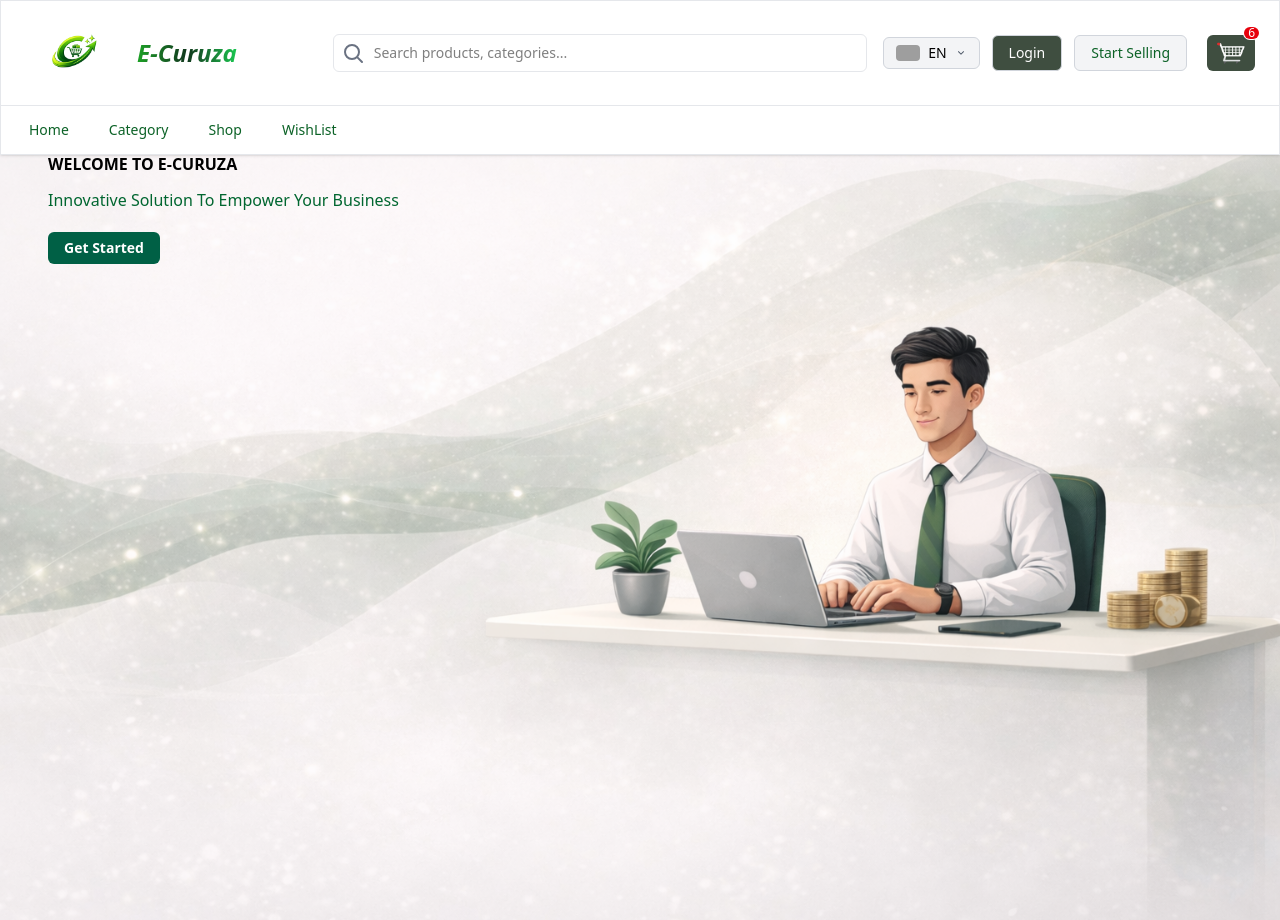
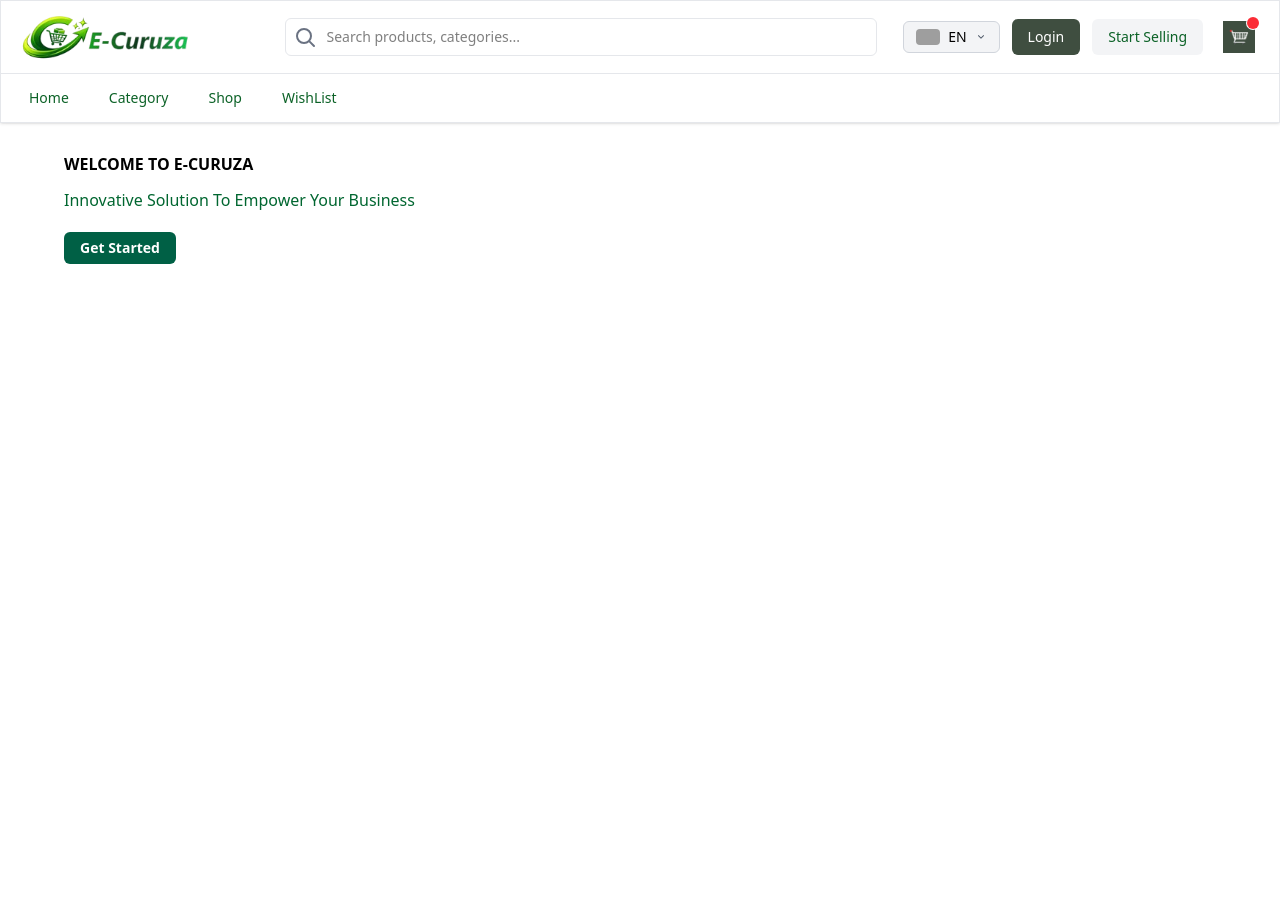
Before and after one commit to Danny670-ab/ecuruza-ui, a React (Vite) app: page / in a window 1280 px wide. Built offline with nearby package versions, Linux system fonts and the light colour scheme; grey boxes are pictures that could not be loaded.

Commit message:
logo image added

```diff
--- a/src/App.tsx
+++ b/src/App.tsx
@@ -4,6 +4,7 @@
 import ForgotPassword from './components/Authantications/ForgotPassword';
 import ResetPassword from './components/Authantications/ResetPassword';
 import Home from './pages/Home';
+import Shop from './pages/Shop';
 import VerifyCode from './components/Authantications/VerfyCode';
 import SignUp from './components/Authantications/SignUp';
 import SellerRegistration from './components/Authantications/SellerRegistration';
@@ -15,6 +16,7 @@
       <div className="pt-20">
         <Routes>
           <Route path="/" element={<Home />} />
+          <Route path="/shop" element={<Shop />} />
           <Route path="/login" element={<Login />} />
           <Route path="/forgot" element={<ForgotPassword />} />
           <Route path="/reset-password" element={<ResetPassword />} />
--- a/src/components/Hero.tsx
+++ b/src/components/Hero.tsx
@@ -1,10 +1,8 @@
-import curuza from '../assets/curuza.png'
 
 function Hero() {
   return (
     <div
-      className="min-h-screen mt-10 w-full bg-center bg-cover flex items-start justify-start"
-      style={{ backgroundImage: `url(${curuza})` }}
+      className="min-h-screen mt-10 ml-4 w-full bg-center bg-cover flex items-start justify-start"
     >
       <div className="max-w-6xl w-full pl-4 sm:pl-6 lg:pl-12 py-8 flex flex-col items-start text-left">
         <h1 className="text-black font-bold">
--- a/src/components/layout/Navbar.tsx
+++ b/src/components/layout/Navbar.tsx
@@ -1,7 +1,7 @@
 import React, { useEffect, useRef, useState } from 'react';
 import { Link, useLocation, useNavigate } from 'react-router-dom';
 import addcartImg from '../../assets/cart.png';
-import logoImg from '../../assets/logo.png';
+import log2Img from '../../assets/logo2.png';
 
 type NavItemKey = { href: string; key: string; special?: boolean };
 
@@ -54,7 +54,7 @@
 
 const Navbar: React.FC = () => {
   const [open, setOpen] = useState(false); // mobile menu
-  const [mobileSearchOpen, setMobileSearchOpen] = useState(false); // mobile search-only panel
+  const [mobileSearchOpen, setMobileSearchOpen] = useState(false); // mobile search panel
   const location = useLocation();
   const navigate = useNavigate();
 
@@ -63,29 +63,22 @@
     return (localStorage.getItem('ecuruza_lang') as Lang) || 'en';
   });
 
-  // persist language preference
+  // persist language
   useEffect(() => {
     localStorage.setItem('ecuruza_lang', lang);
   }, [lang]);
 
-  // close both panels on route change (only if they are open)
-  // Using queueMicrotask to defer state updates and avoid cascading renders
+  // close panels on route change
   useEffect(() => {
     if (open || mobileSearchOpen) {
-      const run = () => {
+      queueMicrotask(() => {
         setOpen(false);
         setMobileSearchOpen(false);
-      };
-      // queueMicrotask is more efficient than setTimeout for deferring to next tick
-      queueMicrotask(run);
-      return () => {
-        // No-op cleanup since queueMicrotask can't be cancelled,
-        // but the effect cleanup ensures we don't update after unmount
-      };
+      });
     }
-    return () => {};
-  }, [location.pathname, open, mobileSearchOpen]);
+  }, [location.pathname]);
 
+  // prevent scrolling when panels are open
   useEffect(() => {
     if (open || mobileSearchOpen) document.body.style.overflow = 'hidden';
     else document.body.style.overflow = '';
@@ -136,21 +129,14 @@
 
   return (
     <nav className="fixed top-0 left-0 right-0 z-50 bg-white backdrop-blur-sm border border-gray-200 shadow-sm">
-      {/* Upper row: logo, search, language, auth */}
-      <div className="max-w-screen-xl mx-auto px-4 py-3 flex items-center gap-4">
-        <Link
-          to="/"
-          aria-label="E-Curuza home"
-          className="flex items-center gap-0 flex-shrink-0"
-        >
-          <img src={logoImg} alt="E-Curuza logo" className="h-20 w-auto object-contain" />
-          <span className="text-2xl font-bold bg-gradient-to-r from-[#1CA225] via-[#10381C] to-[#18C850] bg-clip-text text-transparent italic">
-            E-Curuza
-          </span>
+      {/* Upper row: logo + search + actions */}
+      <div className="max-w-screen-xl mx-auto px-4 py-3 flex items-center gap-3">
+        <Link to="/" className="items-center gap-0.5 flex-shrink-0">
+          <img src={log2Img} alt="E-Curuza logo" className="h-12 w-auto object-contain" />
         </Link>
 
-        {/* Search visible on md+ in the upper row */}
-        <div className="flex-1 hidden md:flex items-center">
+        {/* Desktop search */}
+        <div className="flex-1 left-0 hidden md:flex items-center">
           <form onSubmit={handleSearch} className="w-full max-w-2xl">
             <label htmlFor="nav-search" className="sr-only">Search</label>
             <div className="relative ml-20">
@@ -161,13 +147,8 @@
                 onChange={(e) => setSearch(e.target.value)}
                 placeholder="Search products, categories..."
                 className="w-full pl-10 pr-3 py-2 rounded-md border border-gray-200 bg-white text-sm focus:outline-none focus:ring-2 focus:ring-emerald-200"
-                aria-label="Search"
               />
-              <button
-                type="submit"
-                aria-label="Search"
-                className="absolute  left-2 top-1/2 -translate-y-1/2 text-gray-500"
-              >
+              <button type="submit" aria-label="Search" className="absolute left-2 top-1/2 -translate-y-1/2 text-gray-500">
                 <svg className="w-6 h-6" fill="none" stroke="currentColor" viewBox="0 0 24 24">
                   <path strokeWidth="2" strokeLinecap="round" strokeLinejoin="round" d="M21 21l-4.35-4.35M11 18a7 7 0 100-14 7 7 0 000 14z" />
                 </svg>
@@ -176,40 +157,27 @@
           </form>
         </div>
 
-        {/* Actions: language, login, start selling, wishlist, mobile search/hamburger */}
+        {/* Actions: language, auth buttons, wishlist, mobile toggles */}
         <div className="flex items-center gap-3">
           <div className="relative" ref={langRef}>
             <button
               type="button"
               onClick={() => setLangOpen((s) => !s)}
               className="inline-flex items-center gap-2 justify-center h-8 px-3 text-sm rounded-md bg-gray-100 border border-gray-300"
-              aria-haspopup="listbox"
-              aria-expanded={langOpen}
-              aria-label="Choose language"
-              title="Choose language"
             >
               {!failedFlags.includes(currentLang.code) ? (
-                <img
-                  src={currentLang.flagUrl}
-                  alt={`${currentLang.label} flag`}
-                  className="w-6 h-4 object-cover rounded-sm"
-                  onError={() => onFlagError(currentLang.code)}
-                />
+                <img src={currentLang.flagUrl} alt={`${currentLang.label} flag`} className="w-6 h-4 object-cover rounded-sm" onError={() => onFlagError(currentLang.code)} />
               ) : (
                 <span className="text-lg">{currentLang.emoji}</span>
               )}
               <span className="font-medium">{currentLang.code.toUpperCase()}</span>
-              <svg className="w-3 h-3 text-gray-600" viewBox="0 0 20 20" fill="currentColor" aria-hidden>
+              <svg className="w-3 h-3 text-gray-600" viewBox="0 0 20 20" fill="currentColor">
                 <path d="M5.23 7.21a.75.75 0 011.06.02L10 10.94l3.71-3.71a.75.75 0 111.06 1.06l-4.24 4.24a.75.75 0 01-1.06 0L5.21 8.29a.75.75 0 01.02-1.08z" />
               </svg>
             </button>
 
             {langOpen && (
-              <ul
-                role="listbox"
-                aria-label="Languages"
-                className="absolute mt-2 w-40 bg-white border border-gray-200 rounded-md shadow-lg overflow-hidden z-50"
-              >
+              <ul className="absolute mt-2 w-40 bg-white border border-gray-200 rounded-md shadow-lg overflow-hidden z-50">
                 {LANGUAGES.map((l) => (
                   <li key={l.code}>
                     <button
@@ -223,7 +191,7 @@
                         <span className="text-lg">{l.emoji}</span>
                       )}
                       <span className="flex-1 text-sm">{l.label}</span>
-                      {l.code === lang ? <span className="text-xs text-gray-500">Selected</span> : null}
+                      {l.code === lang && <span className="text-xs text-gray-500">Selected</span>}
                     </button>
                   </li>
                 ))}
@@ -231,57 +199,24 @@
             )}
           </div>
 
-          <Link
-            to="/login"
-            className="hidden sm:inline-flex items-center justify-center h-9 px-4 text-sm font-medium rounded-md bg-[#3F4E40] border border-gray-300 text-white"
-          >
-            {t.login}
-          </Link>
+          <Link to="/login" className="hidden sm:inline-flex items-center justify-center h-9 px-4 text-sm font-medium rounded-md bg-[#3F4E40] text-white">{t.login}</Link>
+          <Link to="/seller-registration" className="hidden sm:inline-flex items-center justify-center h-9 px-4 text-sm font-medium rounded-md bg-gray-100 text-[#0C6227]">{t.startSelling}</Link>
 
-          <Link
-            to="/seller-registration"
-            className="hidden sm:inline-flex items-center justify-center h-9 px-4 text-sm font-medium rounded-md bg-gray-100 border border-gray-300 text-[#0C6227]"
-          >
-            {t.startSelling}
-          </Link>
-
-          {/* wishlist image (visible on sm+) */}
-          <Link
-            to="/wishlist"
-            title="Wishlist"
-            className="hidden sm:inline-flex items-center justify-center p-2 rounded-md hover:bg-gray-100"
-          >
+          <Link to="/wishlist" title="Wishlist" className="hidden sm:inline-flex items-center justify-center p-2 rounded-md hover:bg-gray-100">
             <span className="relative inline-flex">
-              <span className="w-12 h-9 rounded-md relative overflow-hidden flex items-center justify-center">
-                <img
-                  src={addcartImg}
-                  alt="addcart"
-                  className="absolute bg-[#3F4E40] w-20 h-20 object-contain left-1/2 top-1/2 -translate-x-1/2 -translate-y-1/2"
-                />
-              </span>
-
-              <span className="absolute -top-2 -right-1 min-w-[12px] h-3 px-1 text-xs text-white bg-red-600 rounded-full flex items-center justify-center ring-1 ring-white">
-                6
-              </span>
+              <img src={addcartImg} alt="Wishlist" className="w-8 h-8 bg-[#3F4E40] object-contain" />
+              <span className="absolute -top-1 -right-1 w-3 h-3 bg-red-500 rounded-full ring-1 ring-white" />
             </span>
           </Link>
 
-          {/* mobile search button: toggles the mobile search panel */}
+          {/* Mobile search toggle */}
           <button
             type="button"
             className="md:hidden p-2 rounded-md hover:bg-gray-100"
             aria-label="Toggle search"
             onClick={() => {
-              const next = !mobileSearchOpen;
-              setMobileSearchOpen(next);
-              // always close menu when toggling search
+              setMobileSearchOpen(!mobileSearchOpen);
               setOpen(false);
-              if (next) {
-                setTimeout(() => {
-                  const el = document.getElementById('mobile-search-input') as HTMLInputElement | null;
-                  el?.focus();
-                }, 120);
-              }
             }}
           >
             <svg className="w-6 h-6 text-gray-700" viewBox="0 0 24 24" fill="none" stroke="currentColor">
@@ -289,14 +224,13 @@
             </svg>
           </button>
 
-          {/* hamburger: open only menu panel and ensure search panel is closed */}
+          {/* Hamburger toggle */}
           <button
             type="button"
             className="md:hidden p-2 rounded-md hover:bg-gray-100"
             aria-label={open ? 'Close menu' : 'Open menu'}
-            aria-expanded={open}
             onClick={() => {
-              setOpen((v) => !v);
+              setOpen(!open);
               setMobileSearchOpen(false);
             }}
           >
@@ -313,16 +247,12 @@
         </div>
       </div>
 
-      {/* Lower row: nav items */}
+      {/* Lower row: desktop nav items */}
       <div className="w-full border-t border-gray-200 bg-white/95">
         <div className="max-w-screen-xl mx-auto px-4 h-12 flex items-center">
           <div className="hidden md:flex items-center gap-4">
             {NAV_ITEM_KEYS.map((item) => (
-              <Link
-                key={item.href}
-                to={item.href}
-                className="inline-flex items-center justify-center h-9 px-3 text-sm font-medium rounded-md text-[#0C6227] hover:underline"
-              >
+              <Link key={item.href} to={item.href} className="inline-flex items-center justify-center h-9 px-3 text-sm font-medium rounded-md text-[#0C6227] hover:underline">
                 {t.nav[item.key]}
               </Link>
             ))}
@@ -330,12 +260,9 @@
         </div>
       </div>
 
-      {/* Mobile search panel (search-only) */}
-      <div
-        className={`md:hidden absolute left-0 right-0 top-full z-40 transform origin-top transition-all duration-200 ${mobileSearchOpen ? 'scale-y-100 opacity-100' : 'scale-y-0 opacity-0 pointer-events-none'}`}
-        style={{ transformOrigin: 'top' }}
-      >
-        <div className="bg-white border-t border-gray-200 shadow-md px-4 py-3">
+      {/* Mobile search panel */}
+      {mobileSearchOpen && (
+        <div className="md:hidden absolute left-0 right-0 top-full z-40 bg-white border-t border-gray-200 shadow-md px-4 py-3">
           <div className="flex items-center gap-2">
             <form onSubmit={handleSearch} className="flex-1">
               <label htmlFor="mobile-search-input" className="sr-only">Search</label>
@@ -347,7 +274,7 @@
                   onChange={(e) => setSearch(e.target.value)}
                   placeholder="Search products..."
                   className="w-full pl-10 pr-3 py-2 rounded-md border border-gray-200 bg-white text-sm focus:outline-none"
-                  aria-label="Search"
+                  autoFocus
                 />
                 <button type="submit" aria-label="Search" className="absolute left-3 top-1/2 -translate-y-1/2 text-gray-500">
                   <svg className="w-5 h-5" fill="none" stroke="currentColor" viewBox="0 0 24 24">
@@ -356,35 +283,27 @@
                 </button>
               </div>
             </form>
-
-            <button
-              type="button"
-              className="p-2 rounded-md hover:bg-gray-100"
-              aria-label="Close search"
-              onClick={() => setMobileSearchOpen(false)}
-            >
+            <button type="button" className="p-2 rounded-md hover:bg-gray-100" aria-label="Close search" onClick={() => setMobileSearchOpen(false)}>
               <svg className="w-5 h-5 text-gray-600" viewBox="0 0 24 24" fill="none" stroke="currentColor">
                 <path strokeWidth="2" strokeLinecap="round" strokeLinejoin="round" d="M6 18L18 6M6 6l12 12" />
               </svg>
             </button>
           </div>
         </div>
-      </div>
+      )}
 
-      {/* Mobile menu panel (nav items only) */}
-      <div
-        className={`md:hidden absolute left-0 right-0 top-full z-40 transform origin-top transition-all duration-200 ${open ? 'scale-y-100 opacity-100' : 'scale-y-0 opacity-0 pointer-events-none'}`}
-        style={{ transformOrigin: 'top' }}
-      >
-        <div className="bg-white border-t border-gray-200 shadow-md px-4 py-4 relative">
-          {/* cart placed at the top-right of the mobile panel */}
-          <Link to="/wishlist" title="Wishlist" className="absolute  right-4 top-3 p-1 rounded-md hover:bg-gray-100">
+      {/* Mobile menu panel */}
+      {open && (
+        <div className="md:hidden absolute left-0 right-0 top-full z-50 bg-white border-t border-gray-200 shadow-md px-4 py-4">
+          {/* Cart / Wishlist at top-right */}
+          <Link to="/wishlist" title="Wishlist" className="absolute right-4 top-3 p-1 rounded-md hover:bg-gray-100">
             <span className="relative inline-flex">
               <img src={addcartImg} alt="Wishlist" className="w-8 h-8 bg-[#3F4E40] object-contain" />
               <span className="absolute -top-1 -right-1 w-3 h-3 bg-red-500 rounded-full ring-1 ring-white" />
             </span>
           </Link>
 
+          {/* Nav items */}
           <div className="grid grid-cols-1 gap-3 mt-10">
             {NAV_ITEM_KEYS.map((item) => (
               <Link
@@ -397,17 +316,26 @@
               </Link>
             ))}
 
+            {/* Auth buttons */}
             <div className="pt-2 border-t border-gray-100 mt-2 flex flex-col gap-2">
-              <Link to="/login" className="w-full h-10 inline-flex items-center justify-center rounded-md bg-[#3F4E40] text-white" onClick={() => setOpen(false)}>
+              <Link
+                to="/login"
+                className="w-full h-10 inline-flex items-center justify-center rounded-md bg-[#3F4E40] text-white"
+                onClick={() => setOpen(false)}
+              >
                 {t.login}
               </Link>
-              <Link to="/signup" className="w-full h-10 inline-flex items-center justify-center rounded-md bg-gray-100 text-[#0C6227]" onClick={() => setOpen(false)}>
+              <Link
+                to="/signup"
+                className="w-full h-10 inline-flex items-center justify-center rounded-md bg-gray-100 text-[#0C6227]"
+                onClick={() => setOpen(false)}
+              >
                 {t.startSelling}
               </Link>
             </div>
           </div>
         </div>
-      </div>
+      )}
     </nav>
   );
 };
```
Also changed, not shown: src/assets/log1.png (added), src/assets/logo2.png (added).
